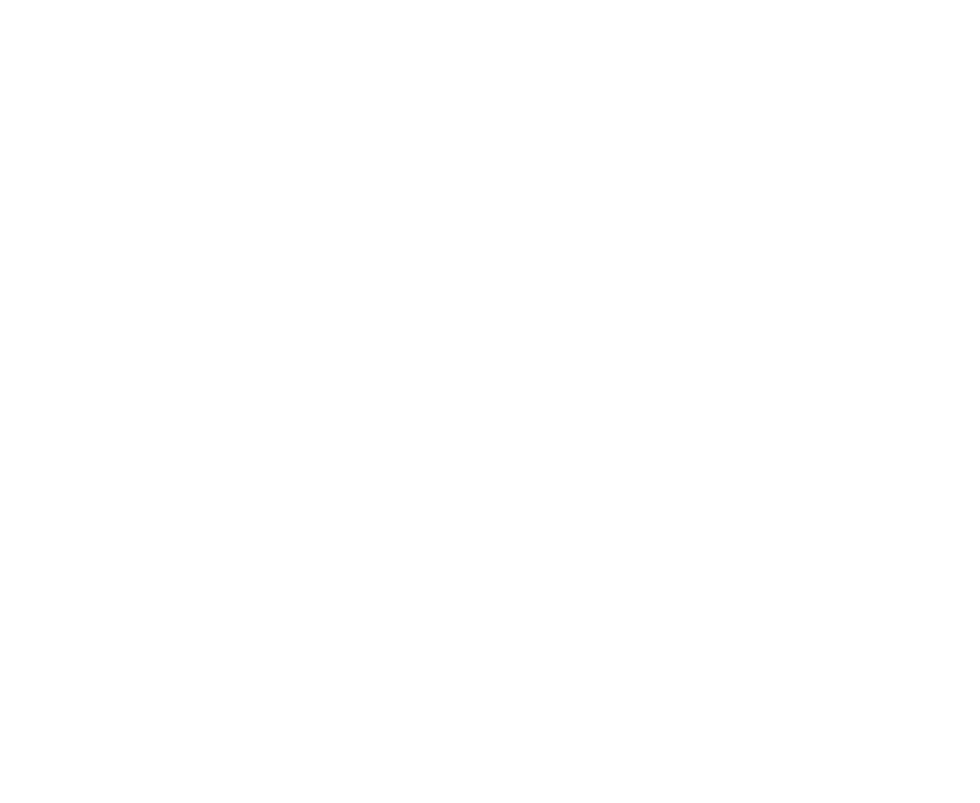
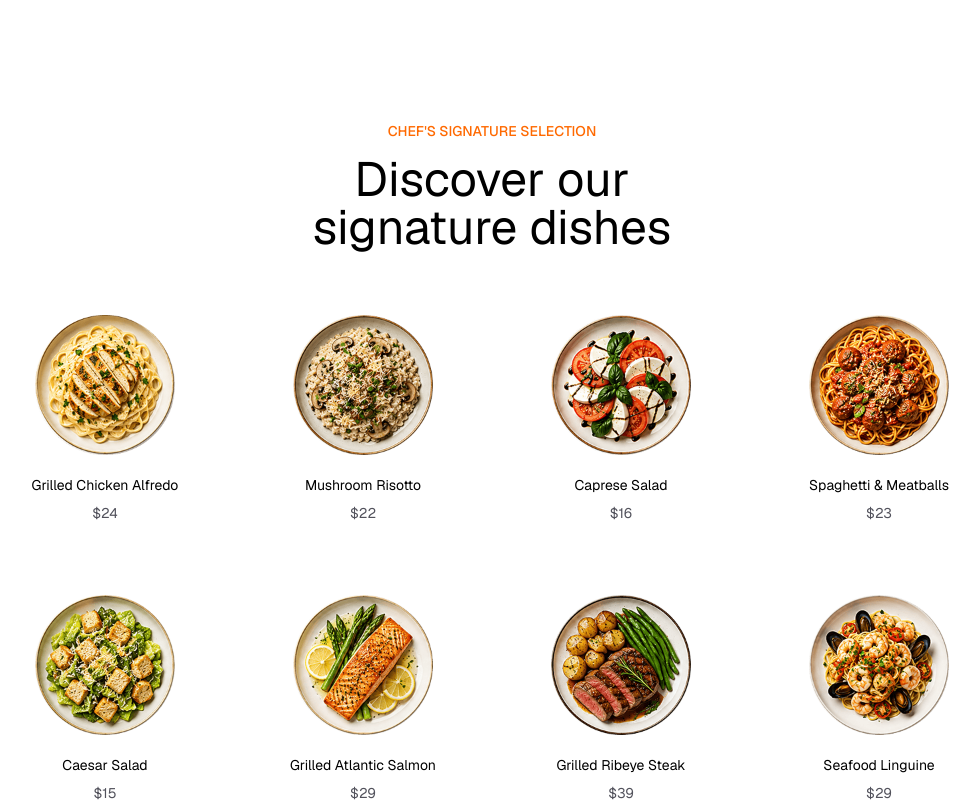
Before and after one commit to alomgir-hossain/Restro_React.js, a React (Vite) app: page / in a window 1280 px wide. Shown: the part 1680-2483 px from the top of the page, without its empty margins (148-1128 px from the left). Before the commit the page ends 1625 px from the top, so only its background shows below. Built offline with nearby package versions, Linux system fonts and the light colour scheme.

Commit message:
Dishes section complete

```diff
--- a/src/App.jsx
+++ b/src/App.jsx
@@ -3,6 +3,7 @@
 import HeroSection from './sections/HeroSection'
 import About from './sections/About'
 import Stats from './sections/Stats'
+import Dishes from './sections/Dishes'
 
 const App = () => {
   return (
@@ -11,6 +12,7 @@
       <HeroSection/>
       <About/>
       <Stats/>
+      <Dishes/>
     </>
   )
 }
--- /dev/null
+++ b/src/sections/Dishes.jsx
@@ -0,0 +1,45 @@
+import { useState } from "react"
+import Animated from "../components/Animated"
+import { dishes } from "../data/data"
+import { motion } from "motion/react"
+
+const Dishes = () => {
+
+    const [rotate, setRotate] = useState("")
+
+    return (
+        <section id='dishes' className='px-auto mt-44'>
+            <div className='text-center mb-16'>
+                <Animated delay={0.2}>
+                    <p className='text-orange-500 font-medium uppercase mb-3.5'>
+                        Chef's Signature Selection
+                    </p>
+                </Animated>
+
+                <Animated>
+                    <h2 className='text-4xl md:text-5xl max-w-lg mx-auto text-balance'>
+                        Discover our signature dishes
+                    </h2>
+                </Animated>
+            </div>
+
+            <div className="grid grid-cols-2 md:grid-cols-4 gap-12 md:gap-18 max-w-5xl mx-auto">
+                {dishes.map((dish, index) => (
+                    <Animated key={index} y={80} delay={index * 0.1} className="flex flex-col items-center text-center shrink-0 cursor-pointer"
+                    onMouseEnter={() => setRotate((prev) => ({...prev, [index]: (prev[index] || 0) + 180}))}
+                    >
+
+                        <motion.div animate={{rotate: rotate[index] || 0}} transition={{type: "spring", stiffness: 80, damping: 15}}>
+                            <img src={dish.img} alt={dish.title} className="size-30 md:size-35 object-cover" />
+                        </motion.div>
+
+                        <h3 className="mt-5">{dish.title}</h3>
+                        <p className="mt-2 text-zinc-600">{dish.price}</p>
+                    </Animated>
+                ))}
+            </div>
+        </section>
+    )
+}
+
+export default Dishes
```
